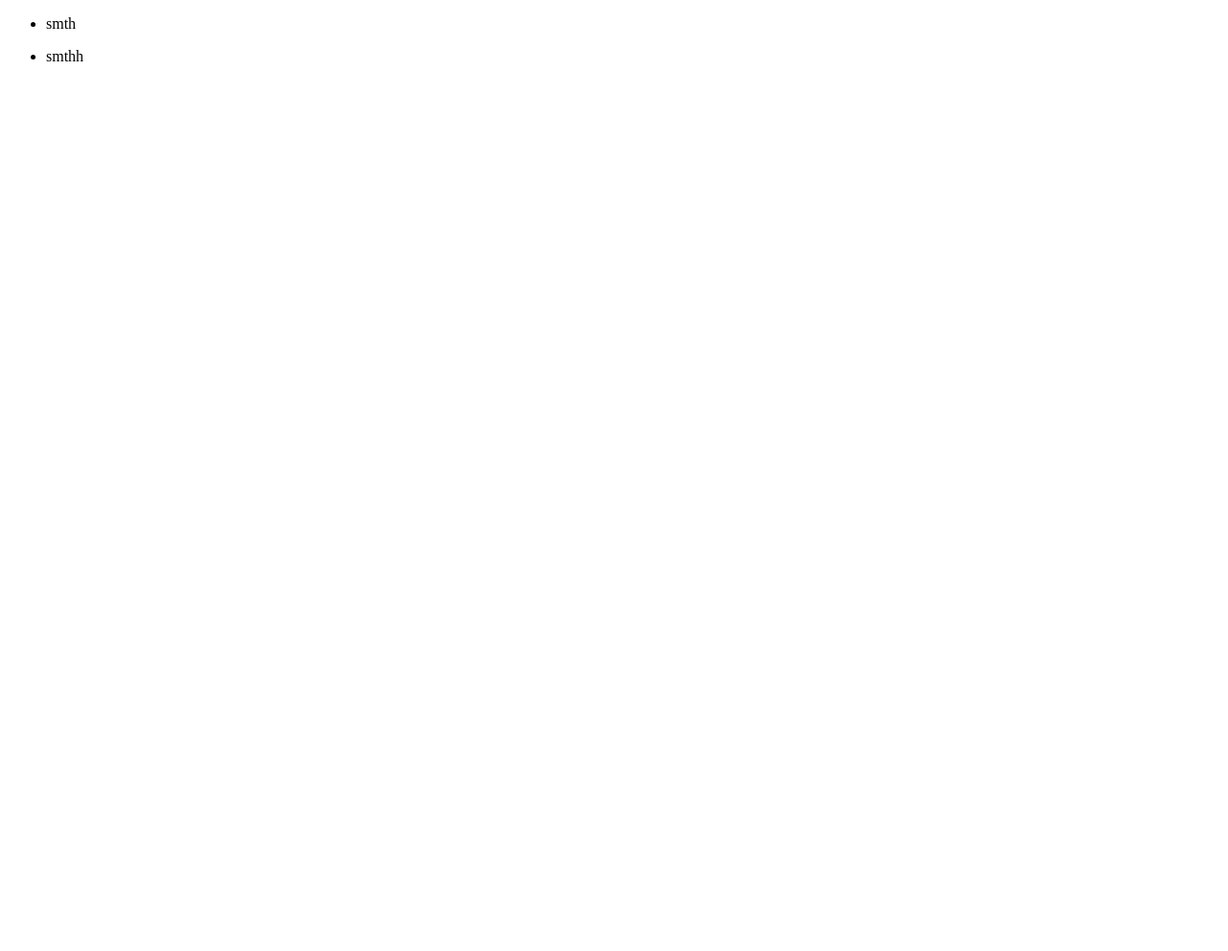
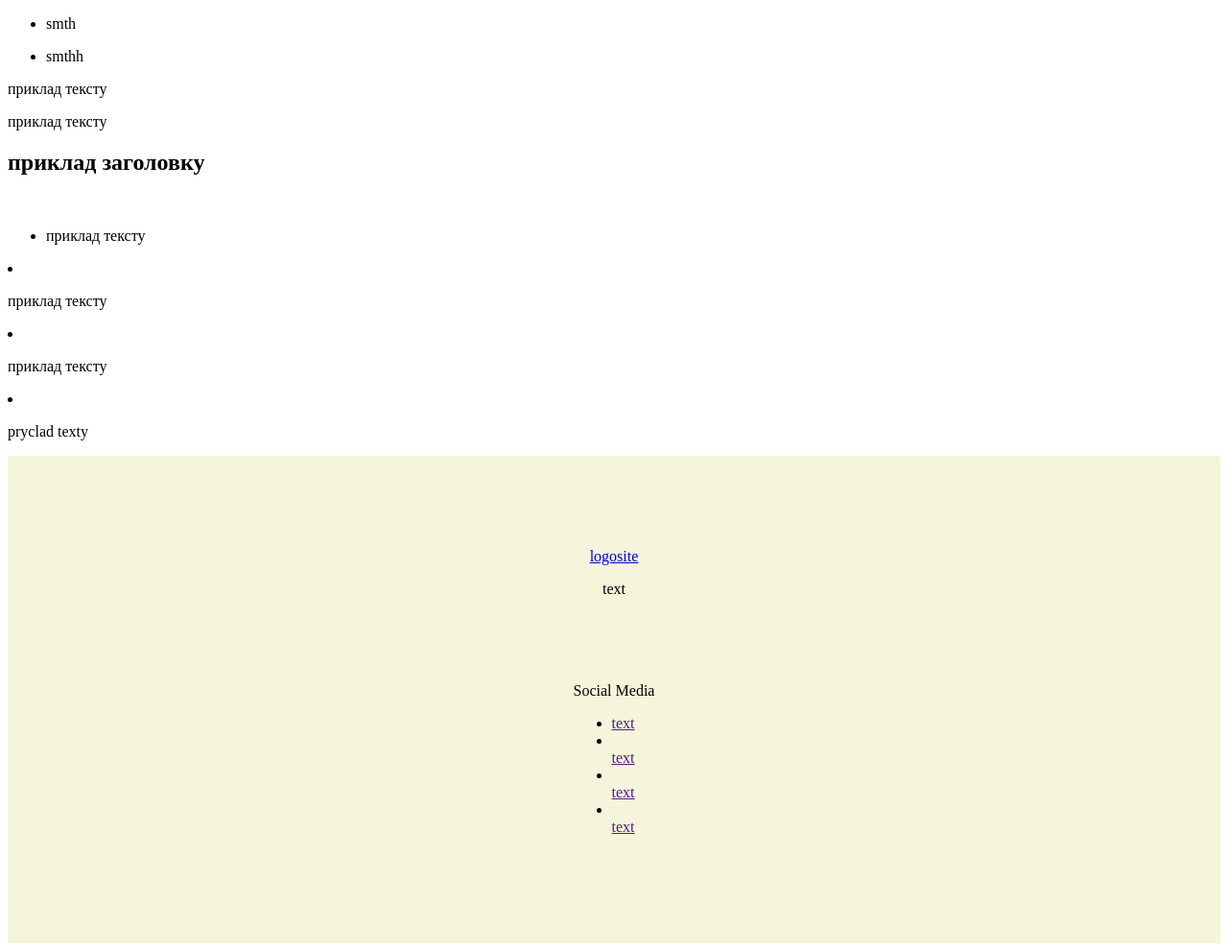
Before and after one commit to loaftess/8itAsyaSite, a plain HTML site: page index.html in a window 1280 px wide. Shown: the whole page at 96% size. Before the commit the page ends 800 px from the top, so only its background shows below. Drawn offline with Linux system fonts and the light colour scheme.

Commit message:
Add files via upload

```diff
--- a/index.html
+++ b/index.html
@@ -25,6 +25,109 @@
         </div>
     </header>
 
+    <main class="main">
+
+        <section class="sec-1">
+
+            <div class="container">
+                <p class="sec-1-text">приклад тексту</p>
+                <p class="sec-1-text">приклад тексту</p>
+            </div>
+
+            <div class="container"></div>
+                <h1 class="sec-1-text">приклад заголовку</h1>
+                <img src="pyt k kartunky" alt="">
+
+            </div>
+
+        </section>
+
+        <section class="sec-2">
+            <div class="container">
+
+                <ul class="sec-2-list">
+                    <li class="list-element">
+                        <p class="list-element-text">приклад тексту</p>
+                    </li>
+                </ul>
+
+                    <li class="list-element">
+                        <p class="list-element-text">приклад тексту</p>
+                    </li>
+
+                    <li class="list-element">
+                        <p class="list-element-text">приклад тексту</p>
+                    </li>
+
+                    <li class="list-element">
+                        <p class="list-element-text">pryclad texty</p>
+                    </li>
+
+                </ul>
+
+            </div>
+            <div class="container">
+
+            </div>
+        </section>
+
+
+    </main>
+
+    <footer class="footer-index">
+
+        <div class="container footer-index2">
+
+            <div class="test3">
+
+                <div class="footer-studio-container">
+
+                    <a class="footer-logo-ind link" href="./index.html"
+                    ><span class="footer-studio-ind">logo</span>site</a
+                  >
+                    <p class="footer-text-ind">
+                        text
+                    </p>
+                </div>
+
+                <div class="footer-soc-container">
+                    <p class="footer-soc-text">Social Media</p>
+
+                    <ul class="footer-soc-list list">
+
+                        <li class="footer-soc-item link list">
+                            <a class="footer-soc-link link" href="">
+                                text
+                            </a>
+                        </li>
+
+                        <li class="footer-soc-item link list"></li>
+                            <a class="footer-soc-link link" href="">
+                                text
+                            </a>
+                        </li>
+
+                        <li class="footer-soc-item link list"></li>
+                            <a class="footer-soc-link link" href="">
+                                text
+                            </a>
+                        </li>
+
+                        <li class="footer-soc-item link list"></li>
+                            <a class="footer-soc-link link" href="">
+                                text
+                            </a>
+                        </li>
+
+                    </ul>
+
+                </div>
+
+            </div>
+        </div>
+
+    </footer>
+
 
 </body>
 </html>
--- a/style.css
+++ b/style.css
@@ -0,0 +1,35 @@
+.footer-index {
+    background: beige;
+
+    padding-top: 96px;
+    padding-bottom: 96px;
+
+    display: flex;
+
+    justify-content: center;
+    align-items: center;
+
+    flex-direction: column;
+}
+
+.footer-index2 {
+
+    display: flex;
+
+    justify-content: center;
+    align-items: center;
+
+    flex-direction: column;
+}
+
+.footer-studio-container {
+
+    display: flex;
+
+    justify-content: center;
+    align-items: center;
+
+    flex-direction: column;
+
+    margin-bottom: 72px;
+}
```
